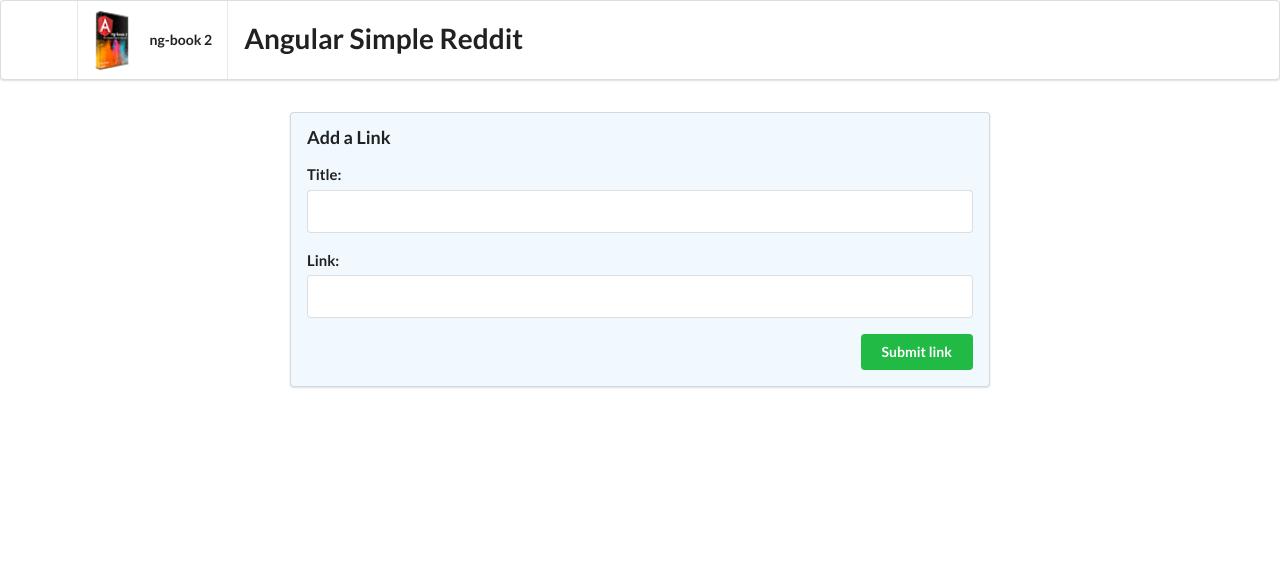
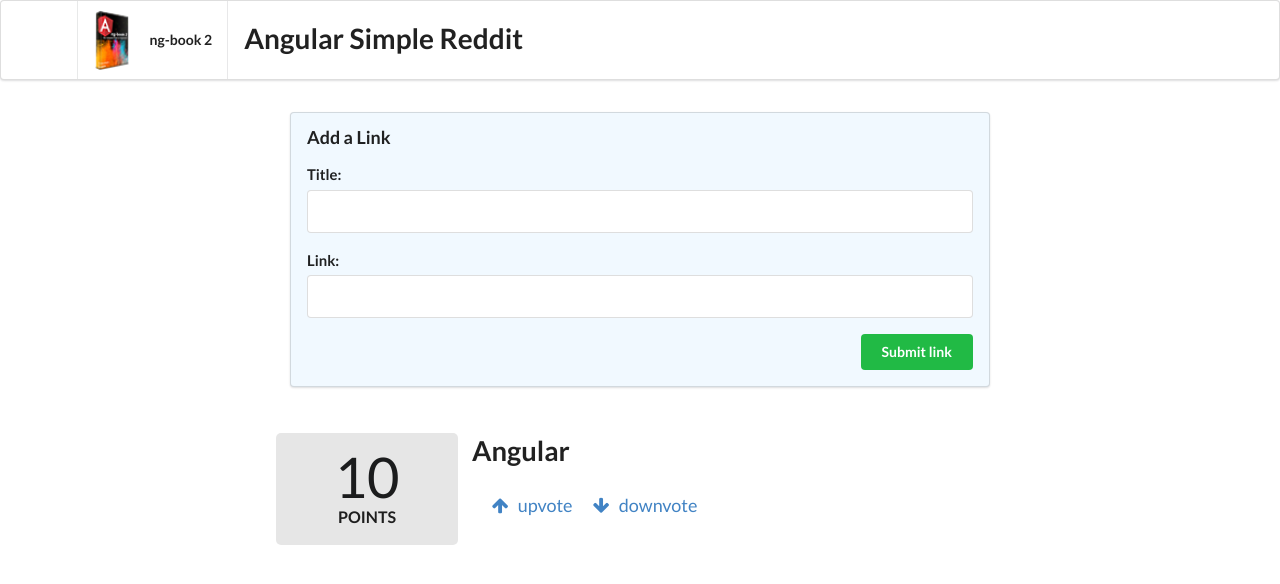
Before and after one commit to FranciscoJRomero/angular-intro, an Angular app: page / in a window 1280 px wide. Shown: the top 584 px of the page. Built offline with nearby package versions, Linux system fonts and the light colour scheme.

Commit message:
up/down votes

```diff
--- a/src/app/app.component.html
+++ b/src/app/app.component.html
@@ -13,3 +13,6 @@
     Submit link
   </button>
 </form>
+<div class="ui grid posts">
+  <app-article></app-article>
+</div>
--- a/src/app/app.module.ts
+++ b/src/app/app.module.ts
@@ -3,10 +3,12 @@ import { NgModule } from '@angular/core';
 
 import { AppRoutingModule } from './app-routing.module';
 import { AppComponent } from './app.component';
+import { ArticleComponent } from './article/article.component';
 
 @NgModule({
   declarations: [
-    AppComponent
+    AppComponent,
+    ArticleComponent
   ],
   imports: [
     BrowserModule,
--- /dev/null
+++ b/src/app/article/article.component.html
@@ -0,0 +1,29 @@
+<div class="four wide column center aligned votes">
+  <div class="ui statistic">
+    <div class="value">
+      {{ votes }}
+    </div>
+    <div class="label">
+      Points
+    </div>
+  </div>
+</div>
+<div class="twelve wide column">
+  <a class="ui large header" href="{{ link }}">
+    {{ title }}
+  </a>
+  <ul class="ui big horizontal list voters">
+    <li class="item">
+      <a href (click)="voteUp()">
+        <i class="arrow up icon"></i>
+        upvote
+      </a>
+    </li>
+    <li class="item">
+      <a href (click)="voteDown()">
+        <i class="arrow down icon"></i>
+        downvote
+      </a>
+    </li>
+  </ul>
+</div>
--- /dev/null
+++ b/src/app/article/article.component.ts
@@ -0,0 +1,28 @@
+import { Component, OnInit, HostBinding } from '@angular/core';
+
+@Component({
+  selector: 'app-article',
+  templateUrl: './article.component.html',
+  styleUrls: ['./article.component.css']
+})
+export class ArticleComponent implements OnInit {
+  @HostBinding('attr.class') cssClass = 'row';
+  votes: number;
+  title: string;
+  link: string;
+  constructor() {
+    this.title = 'Angular';
+    this.link = 'http://angular.io';
+    this.votes = 10;
+  }
+  voteUp() {
+    this.votes += 1;
+    return false;
+  }
+  voteDown() {
+    this.votes -= 1;
+    return false;
+  }
+  ngOnInit() {
+  }
+}
```
Also changed, not shown: src/app/article/article.component.css (added), 1 other file (tests, documents, lock files or other folders).
